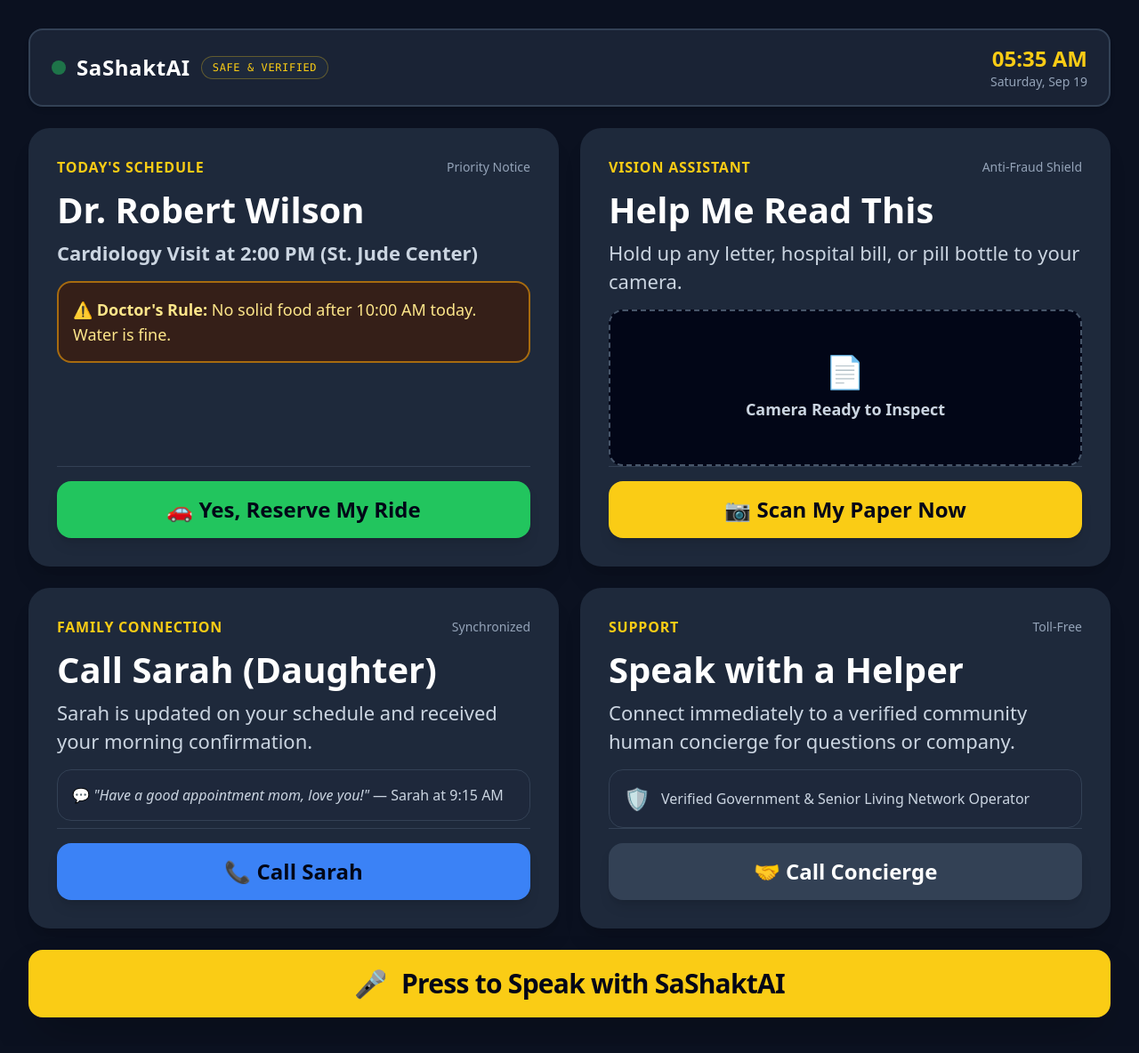
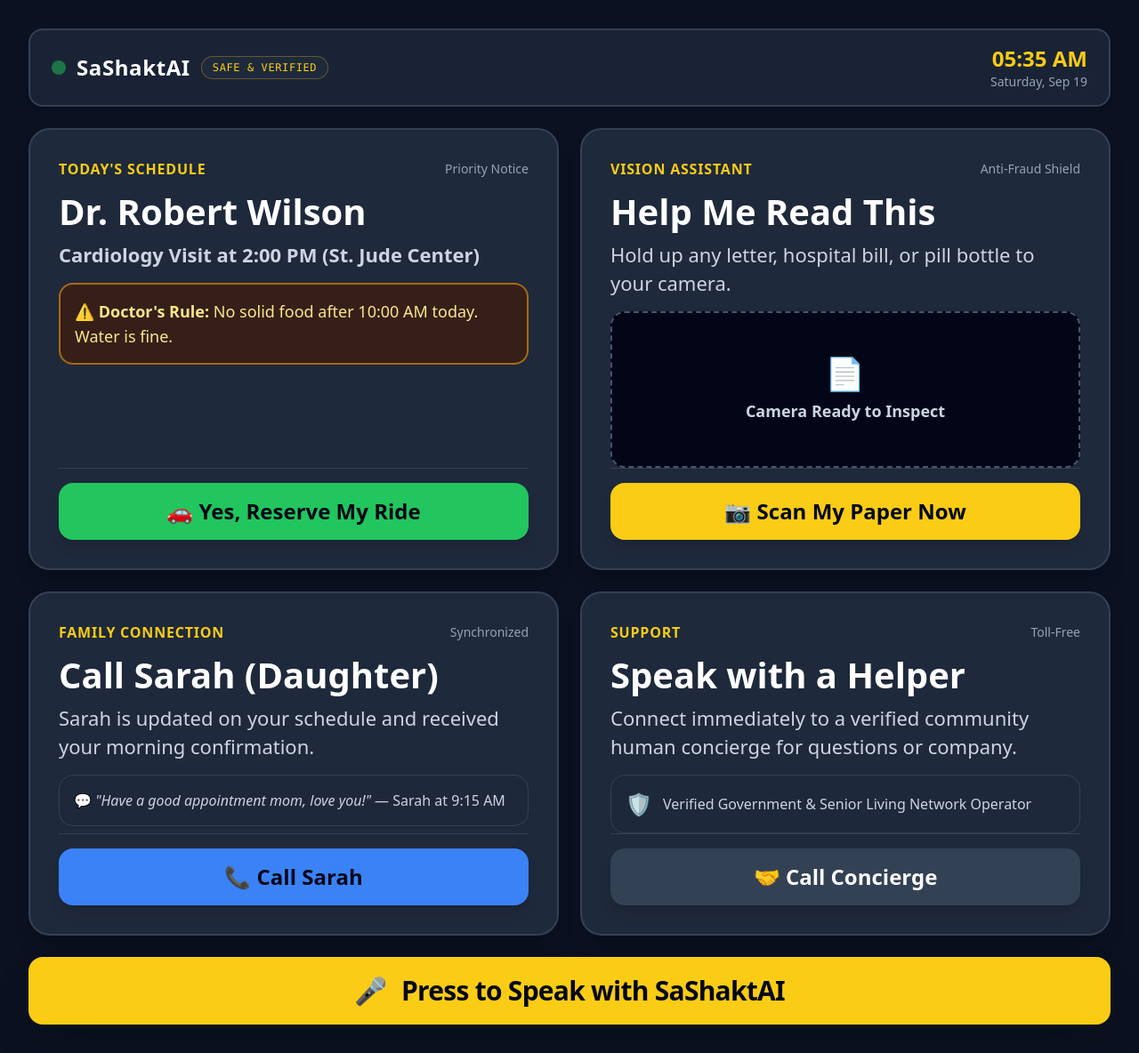
Before and after one commit to purangsrijan91-dev/SaShaktAI, a plain HTML site: page index.html in a window 1280 px wide. Shown: the whole page at 89% size. Drawn offline with nearby package versions, Linux system fonts and the light colour scheme.

Commit message:
Update index.html

```diff
--- a/index.html
+++ b/index.html
@@ -36,7 +36,6 @@
   </script>
 
   <style>
-    /* Prevent accidental text selections during unsteady touch interaction */
     * {
       -webkit-user-select: none;
       user-select: none;
@@ -69,7 +68,7 @@
   <main class="grid grid-cols-1 md:grid-cols-2 gap-6 flex-grow">
 
     <!-- CARD 1: TODAY'S FOCUS & APPOINTMENT -->
-    <section class="bg-cardDark border-3 border-slate-700 rounded-3xl p-6 md:p-8 flex flex-col justify-between shadow-xl">
+    <section class="bg-cardDark border-2 border-slate-700 rounded-3xl p-6 md:p-8 flex flex-col justify-between shadow-xl">
       <div>
         <div class="flex items-center justify-between mb-3">
           <span class="text-accentYellow text-sm md:text-base font-extrabold uppercase tracking-wider">Today's Schedule</span>
@@ -93,7 +92,7 @@
     </section>
 
     <!-- CARD 2: DOCUMENT & MEDICINE VISION SCANNER -->
-    <section class="bg-cardDark border-3 border-slate-700 rounded-3xl p-6 md:p-8 flex flex-col justify-between shadow-xl">
+    <section class="bg-cardDark border-2 border-slate-700 rounded-3xl p-6 md:p-8 flex flex-col justify-between shadow-xl">
       <div>
         <div class="flex items-center justify-between mb-3">
           <span class="text-accentYellow text-sm md:text-base font-extrabold uppercase tracking-wider">Vision Assistant</span>
@@ -122,7 +121,7 @@
     </section>
 
     <!-- CARD 3: FAMILY & CAREGIVER BRIDGE -->
-    <section class="bg-cardDark border-3 border-slate-700 rounded-3xl p-6 md:p-8 flex flex-col justify-between shadow-xl">
+    <section class="bg-cardDark border-2 border-slate-700 rounded-3xl p-6 md:p-8 flex flex-col justify-between shadow-xl">
       <div>
         <div class="flex items-center justify-between mb-3">
           <span class="text-accentYellow text-sm md:text-base font-extrabold uppercase tracking-wider">Family Connection</span>
@@ -146,7 +145,7 @@
     </section>
 
     <!-- CARD 4: VERIFIED 24/7 ASSISTANCE -->
-    <section class="bg-cardDark border-3 border-slate-700 rounded-3xl p-6 md:p-8 flex flex-col justify-between shadow-xl">
+    <section class="bg-cardDark border-2 border-slate-700 rounded-3xl p-6 md:p-8 flex flex-col justify-between shadow-xl">
       <div>
         <div class="flex items-center justify-between mb-3">
           <span class="text-accentYellow text-sm md:text-base font-extrabold uppercase tracking-wider">Support</span>
@@ -184,7 +183,6 @@
 
   <!-- SCRIPT LOGIC: ACOUSTICS, SCANNING & TIME -->
   <script>
-    // 1. Clock and Date Engine
     function updateClock() {
       const now = new Date();
       document.getElementById('clockDisplay').textContent = now.toLocaleTimeString([], { hour: '2-digit', minute: '2-digit' });
@@ -193,18 +191,16 @@
     setInterval(updateClock, 1000);
     updateClock();
 
-    // 2. Presbycusis-Tuned Audio Synthesizer (Slower speed, lower pitch)
     function speakPresbycusisAudio(text) {
       if ('speechSynthesis' in window) {
         window.speechSynthesis.cancel();
         const utterance = new SpeechSynthesisUtterance(text);
-        utterance.rate = 0.85;  // Slower pacing prevents cognitive fatigue
-        utterance.pitch = 0.95; // Slightly lower pitch for optimal high-frequency hearing loss clarity
+        utterance.rate = 0.85;
+        utterance.pitch = 0.95;
         window.speechSynthesis.speak(utterance);
       }
     }
 
-    // 3. Autonomous Task Execution: Ride Booking
     function triggerRideBooking() {
       const btn = document.getElementById('bookRideBtn');
       btn.innerHTML = '<span>⏳ Reserving Your Car...</span>';
@@ -218,7 +214,6 @@
       }, 2000);
     }
 
-    // 4. Live Webcam Document Scanner
     let streamInstance = null;
     async function toggleDocumentScan() {
       const video = document.getElementById('webcamFeed');
@@ -236,13 +231,11 @@
           btn.innerHTML = '<span>✨ Processing Document...</span>';
           speakPresbycusisAudio("I see your paper. Please hold still while I check it for you.");
 
-          // Simulate computer vision processing and scam verification
           setTimeout(() => {
             overlay.classList.add('hidden');
             speakPresbycusisAudio("This is your monthly electric bill from City Power for forty-two dollars. It is due September 29th. It is safe and verified.");
             alert("✅ SCATTER & SCAM CHECK: Verified Official Utility Document.\n\nSummary:\n- Provider: City Power & Light\n- Amount Due: $42.50\n- Due Date: Sep 29\n- Fraud Risk: 0% Safe");
 
-            // Stop camera and reset
             streamInstance.getTracks().forEach(track => track.stop());
             streamInstance = null;
             video.classList.add('hidden');
@@ -257,7 +250,6 @@
       }
     }
 
-    // 5. Voice Interaction Bar
     function handleVoiceTrigger() {
       const voiceBarText = document.getElementById('voiceBarText');
       voiceBarText.textContent = "Listening to you...";
```
